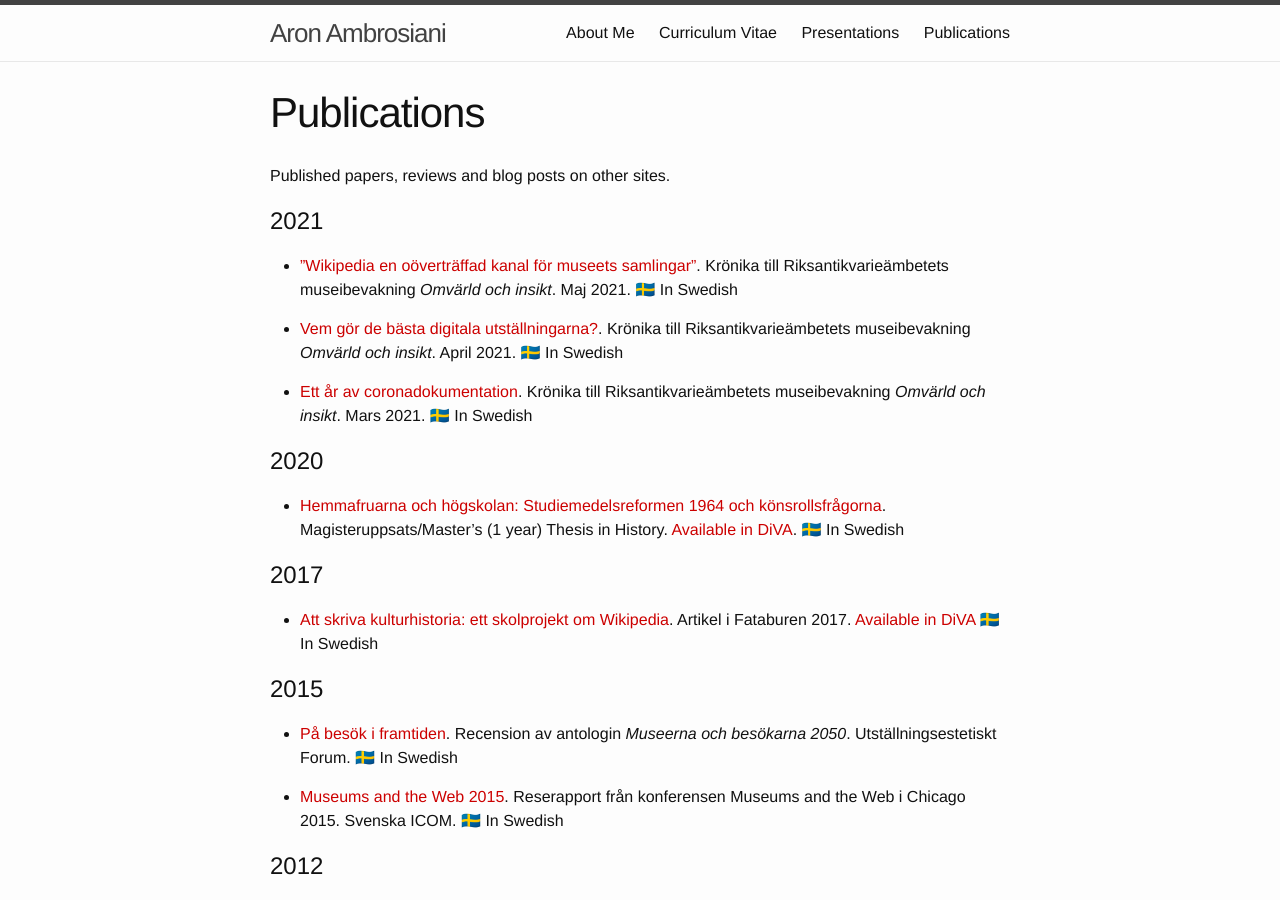
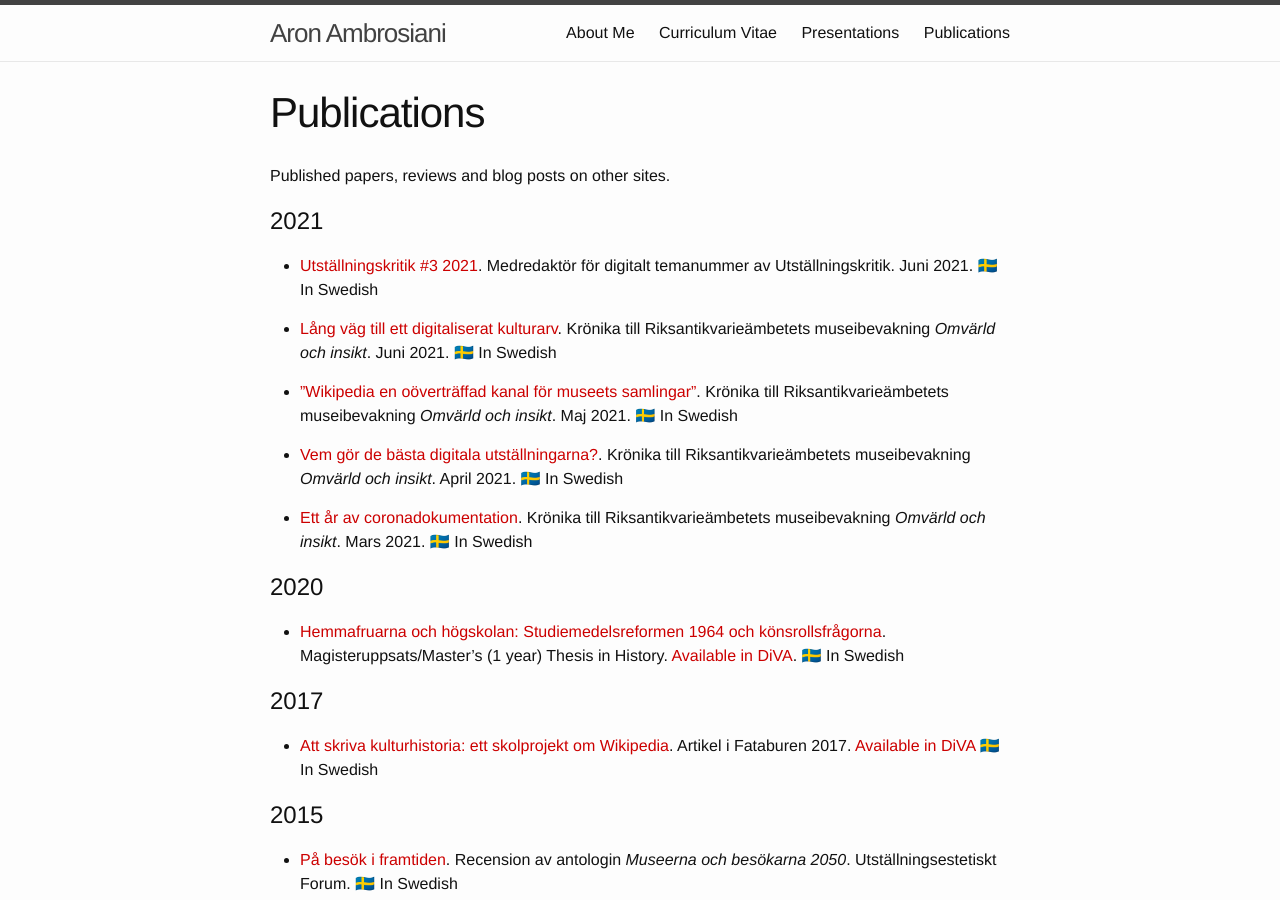
Before and after one commit to Ambrosiani/blogtest, a Jekyll site: the page built from publications.md, in a window 1280 px wide and 900 px high. Built offline with Jekyll 4.4.1, drawn with Linux system fonts in a browser that asks for light colours.

Commit message:
Update publications.md

```diff
--- a/publications.md
+++ b/publications.md
@@ -7,6 +7,10 @@ permalink: /publications/
 Published papers, reviews and blog posts on other sites.
 
 # 2021
+
+* [Utställningskritik #3 2021](https://utstallningskritik.se/2021-3/utstallningskritik-3-2021-det-digitala-numret/). Medredaktör för digitalt temanummer av Utställningskritik. Juni 2021. 🇸🇪 In Swedish
+
+* [Lång väg till ett digitaliserat kulturarv](https://www.raa.se/omvarld-och-insikt/lang-vag-till-ett-digitaliserat-kulturarv/). Krönika till Riksantikvarieämbetets museibevakning *Omvärld och insikt*. Juni 2021. 🇸🇪 In Swedish
 
 * [”Wikipedia en oöverträffad kanal för museets samlingar”](https://www.raa.se/omvarld-och-insikt/wikipedia-en-oovertraffad-kanal-for-museets-samlingar/). Krönika till Riksantikvarieämbetets museibevakning *Omvärld och insikt*. Maj 2021. 🇸🇪 In Swedish
 
```
